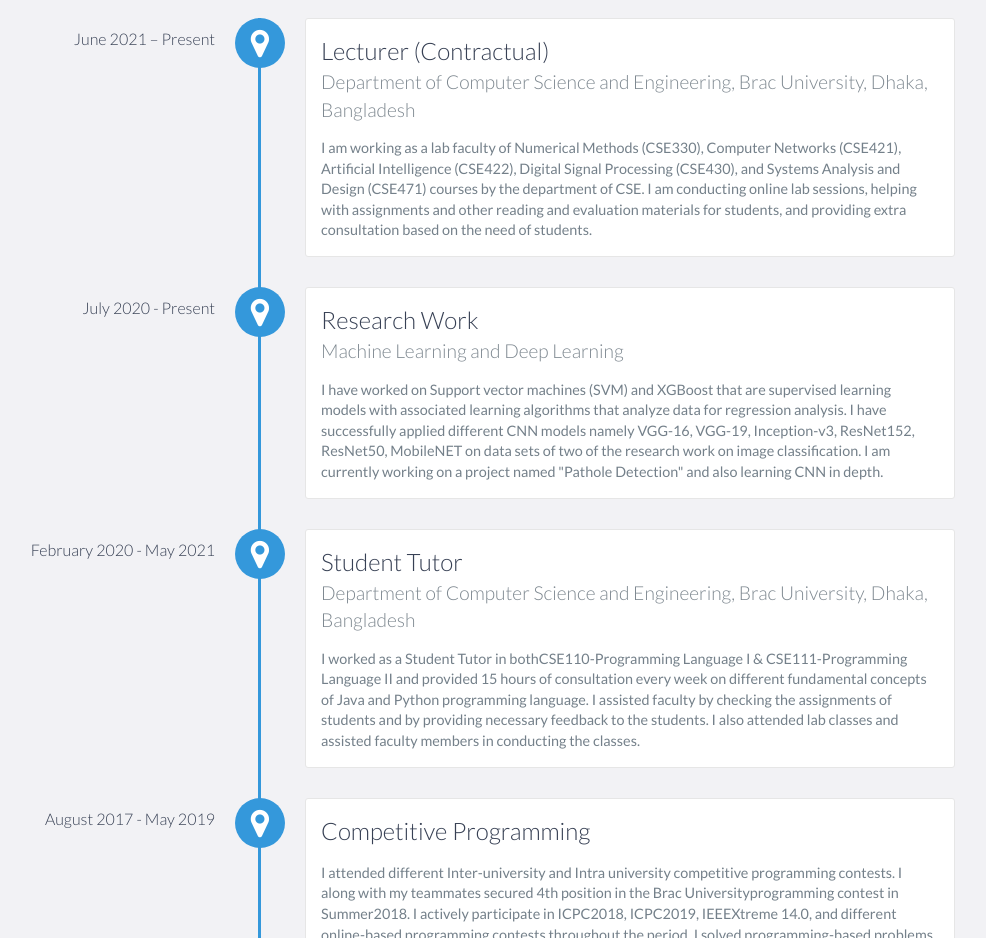
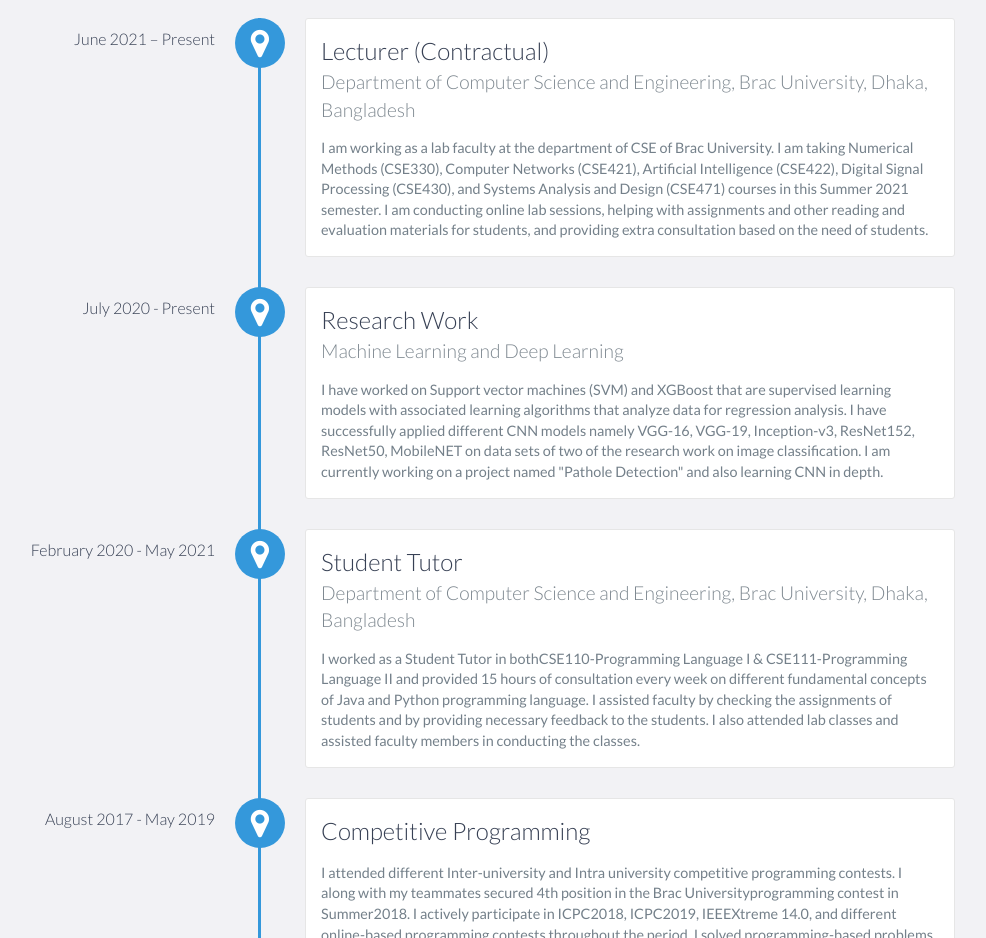
Before and after one commit to MSAhmed1414/MSAhmed1414.github.io, a website: page index.html in a window 1280 px wide. Shown: the part 1340-2278 px from the top of the page, without its empty margins (185-1171 px from the left). Drawn offline with nearby package versions, Linux system fonts and the light colour scheme.

Commit message:
Add files via upload

```diff
--- a/index.html
+++ b/index.html
@@ -88,7 +88,7 @@
                 <h3>Lecturer (Contractual)</h3>
                 <h4>Department of Computer Science and Engineering, Brac University, Dhaka, Bangladesh</h4>
                 <p>
-                    I am working as a lab faculty of Numerical Methods (CSE330), Computer Networks (CSE421), Artificial Intelligence (CSE422), Digital Signal Processing (CSE430), and Systems Analysis and Design (CSE471) courses by the department of CSE. I am conducting online lab sessions, helping with assignments and other reading and evaluation materials for students, and providing extra consultation based on the need of students.
+                    I am working as a lab faculty at the department of CSE of Brac University. I am taking Numerical Methods (CSE330), Computer Networks (CSE421), Artificial Intelligence (CSE422), Digital Signal Processing (CSE430), and Systems Analysis and Design (CSE471) courses in this Summer 2021 semester. I am conducting online lab sessions, helping with assignments and other reading and evaluation materials for students, and providing extra consultation based on the need of students.
                 </p>
             </div>
 
```
